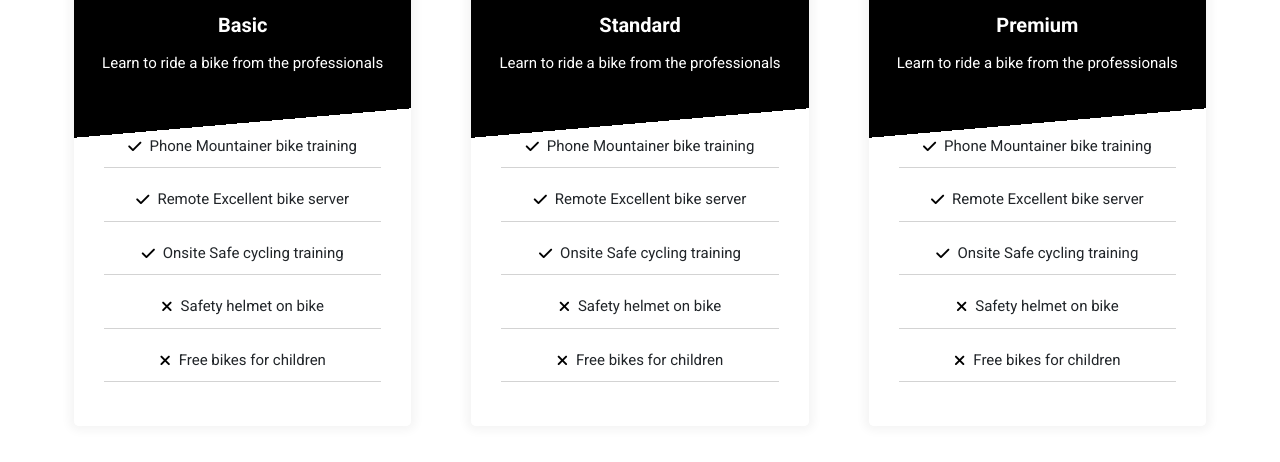
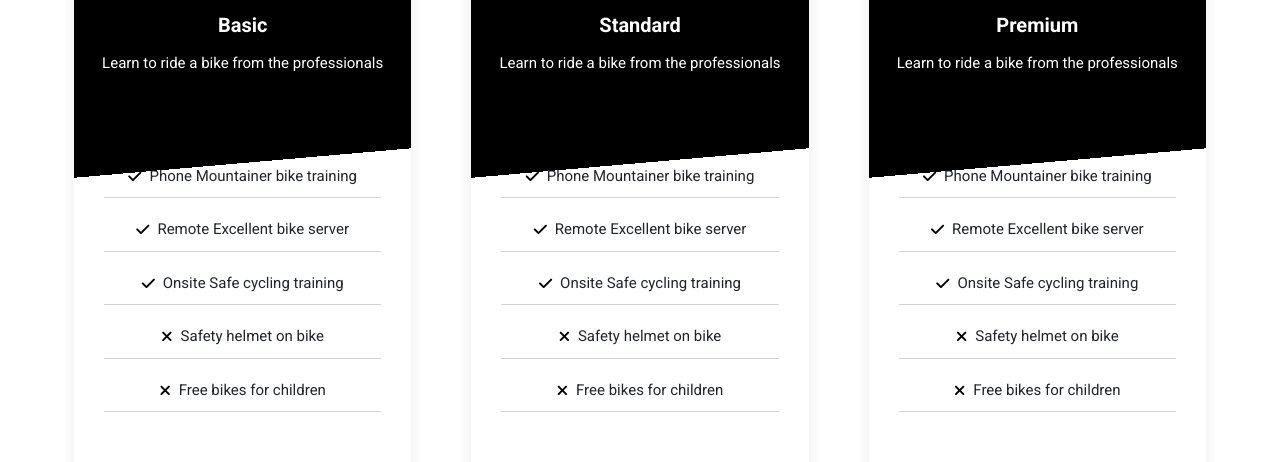
Before and after one commit to alex02r/proj-html-vuejs, a Vue app: page / in a window 1280 px wide. Shown: the part 5420-5882 px from the top of the page. Built offline with nearby package versions, Linux system fonts and the light colour scheme.

Commit message:
[FIX] Sisteamta l'altezza card

```diff
--- a/src/components/AppCards.vue
+++ b/src/components/AppCards.vue
@@ -223,7 +223,7 @@ export default {
     }
 
     .packages {
-        height: 500px;
+        height: 600px;
         margin: 30px;
         perspective: 1000px;
 
@@ -273,7 +273,7 @@ export default {
 
                 ul {
                     list-style: none;
-                    margin: 50px 0;
+                    margin: 80px 0;
                     padding: 0 30px;
 
                     li {
```
